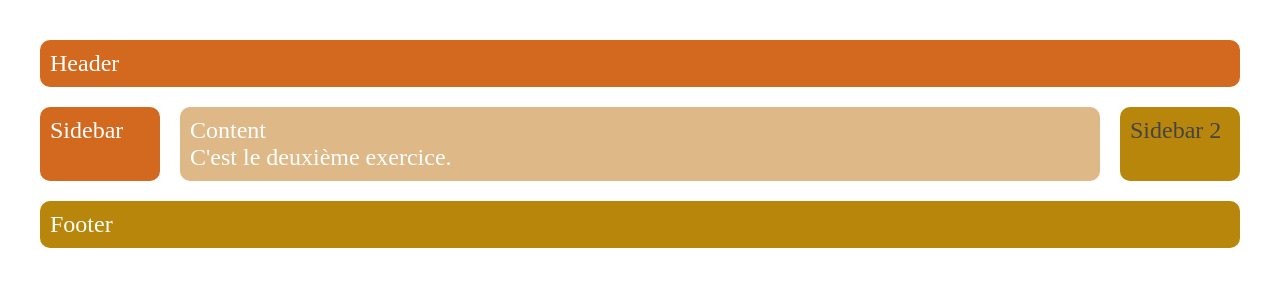
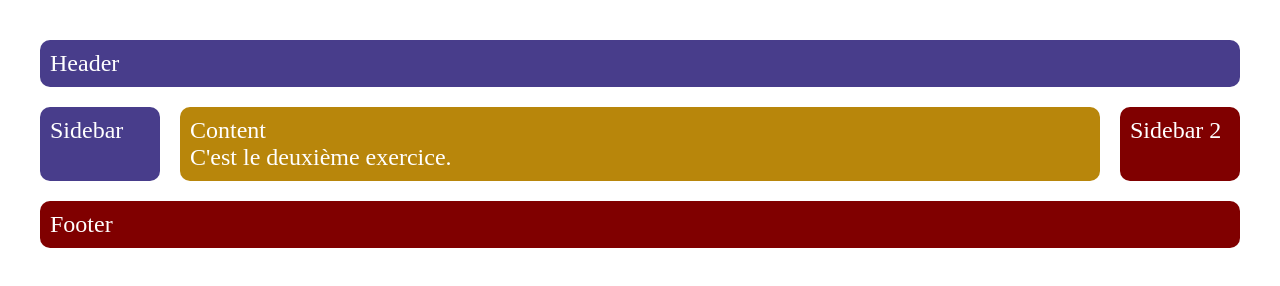
Before and after one commit to Jfbranchaud/Exercice-2, a plain HTML site: page index.htm in a window 1280 px wide. Drawn offline with Linux system fonts and the light colour scheme.

Commit message:
nouvelles couleurs

```diff
--- a/CSS/style.css
+++ b/CSS/style.css
@@ -75,23 +75,23 @@ body {
   }
 
   .header{
-    background-color: chocolate;
+    background-color: darkslateblue;
 
   }
 .content{
-    background-color: burlywood;
+   background-color: darkgoldenrod
 }
 
 
   .footer {
-    background-color: darkgoldenrod;
+    background-color: maroon;
   }
 
 
   .sidebar{
-    background-color: chocolate;
+    background-color: darkslateblue;
   }
   .sidebar2 {
-    background-color: darkgoldenrod;
-    color: #444;
+    background-color: maroon;
+    color: #fff;
   }
```
